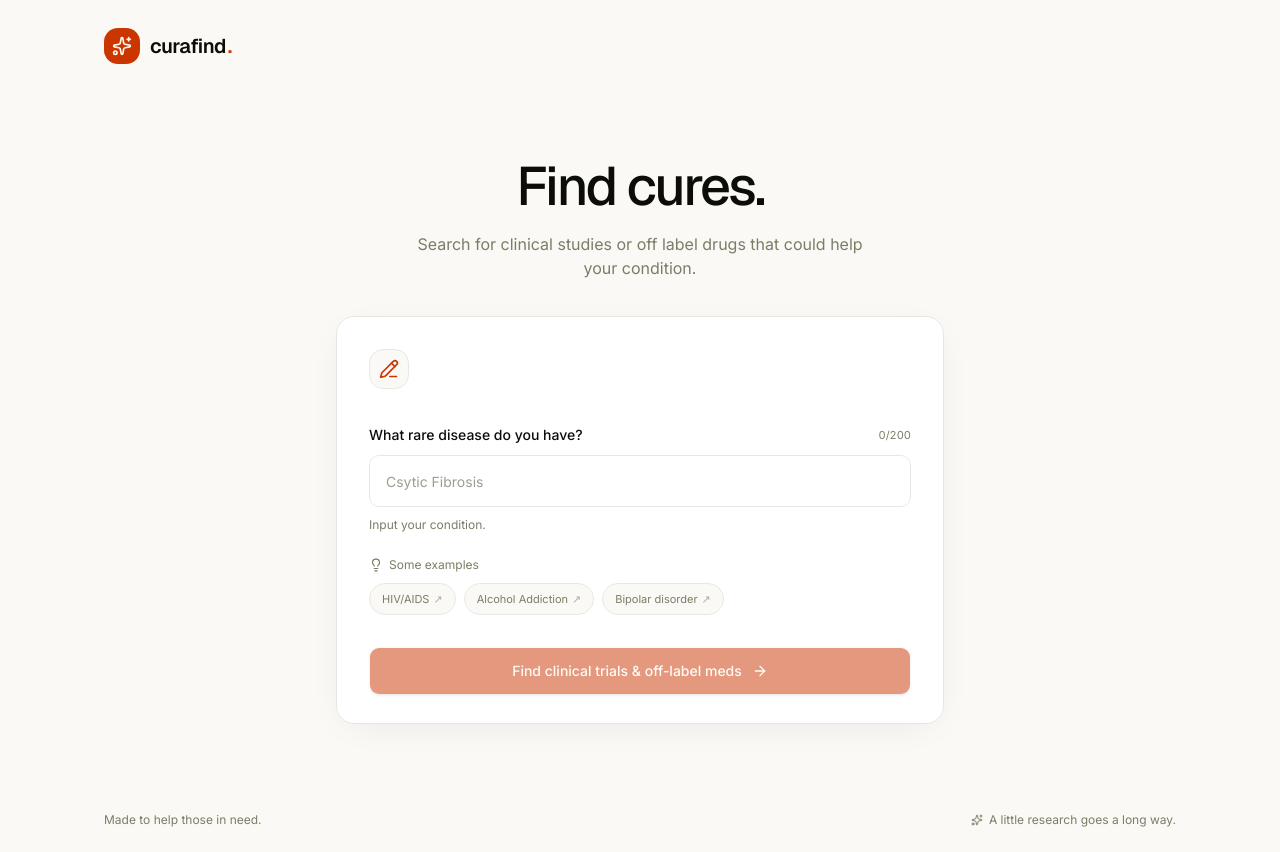
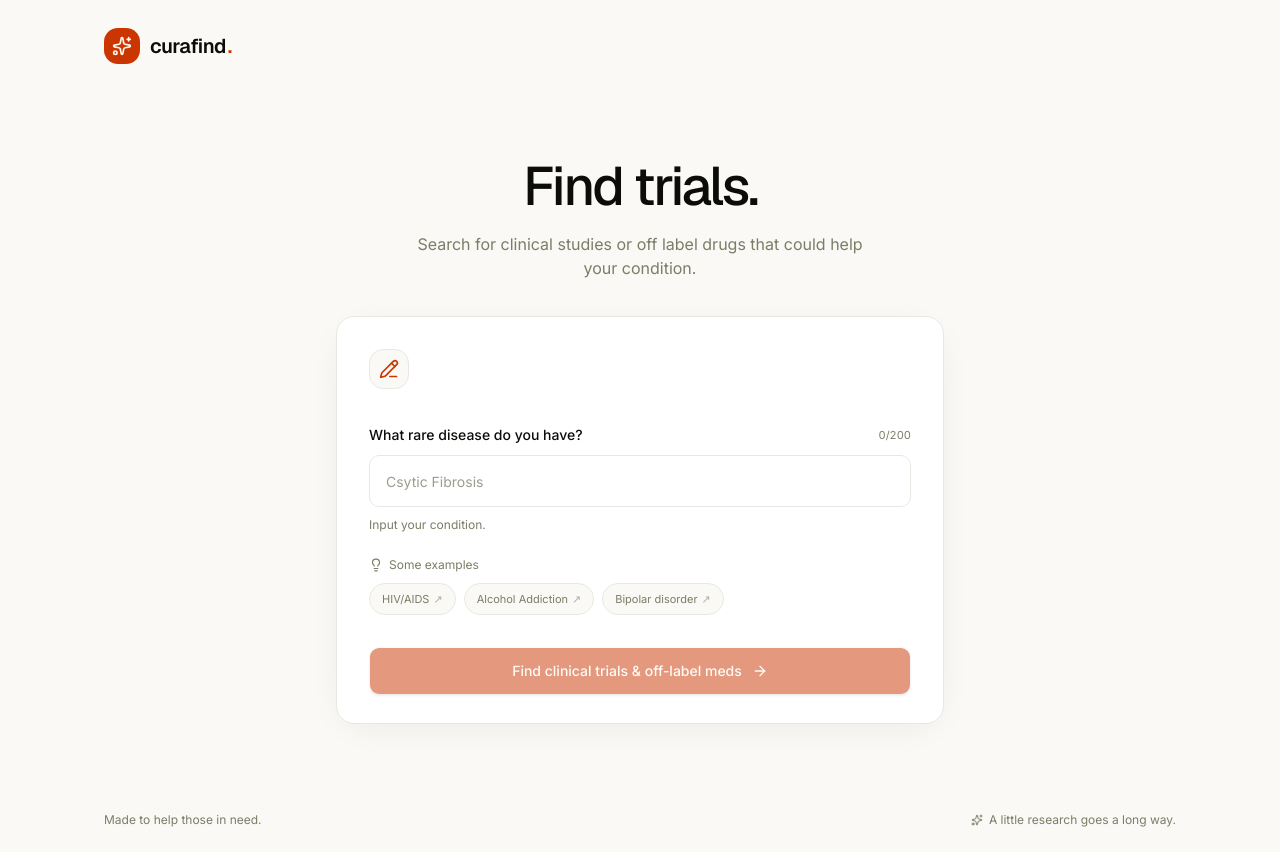
Before and after one commit to joebamahaver/curafind, a Next.js app: page / in a window 1280 px wide. Built offline with nearby package versions, Linux system fonts and the light colour scheme.

Commit message:
switch cures for trials

```diff
--- a/src/app/page.tsx
+++ b/src/app/page.tsx
@@ -13,7 +13,7 @@ export default function Home() {
       </header>
       <main className="mx-auto flex w-full max-w-2xl flex-1 flex-col justify-center px-5 py-12 sm:px-8 sm:py-16">
         <div className="mb-9 text-center">
-          <h1 className="font-heading text-4xl leading-[1.12] font-medium tracking-[-0.045em] sm:text-[54px]">Find cures. <span className="text-primary"></span></h1>
+          <h1 className="font-heading text-4xl leading-[1.12] font-medium tracking-[-0.045em] sm:text-[54px]">Find trials. <span className="text-primary"></span></h1>
           <p className="mx-auto mt-4 max-w-md text-sm leading-6 text-muted-foreground sm:text-base">Search for clinical studies or off label drugs that could help your condition.<br className="hidden sm:block" />{" "}</p>
         </div>
         <RequestForm />
```
